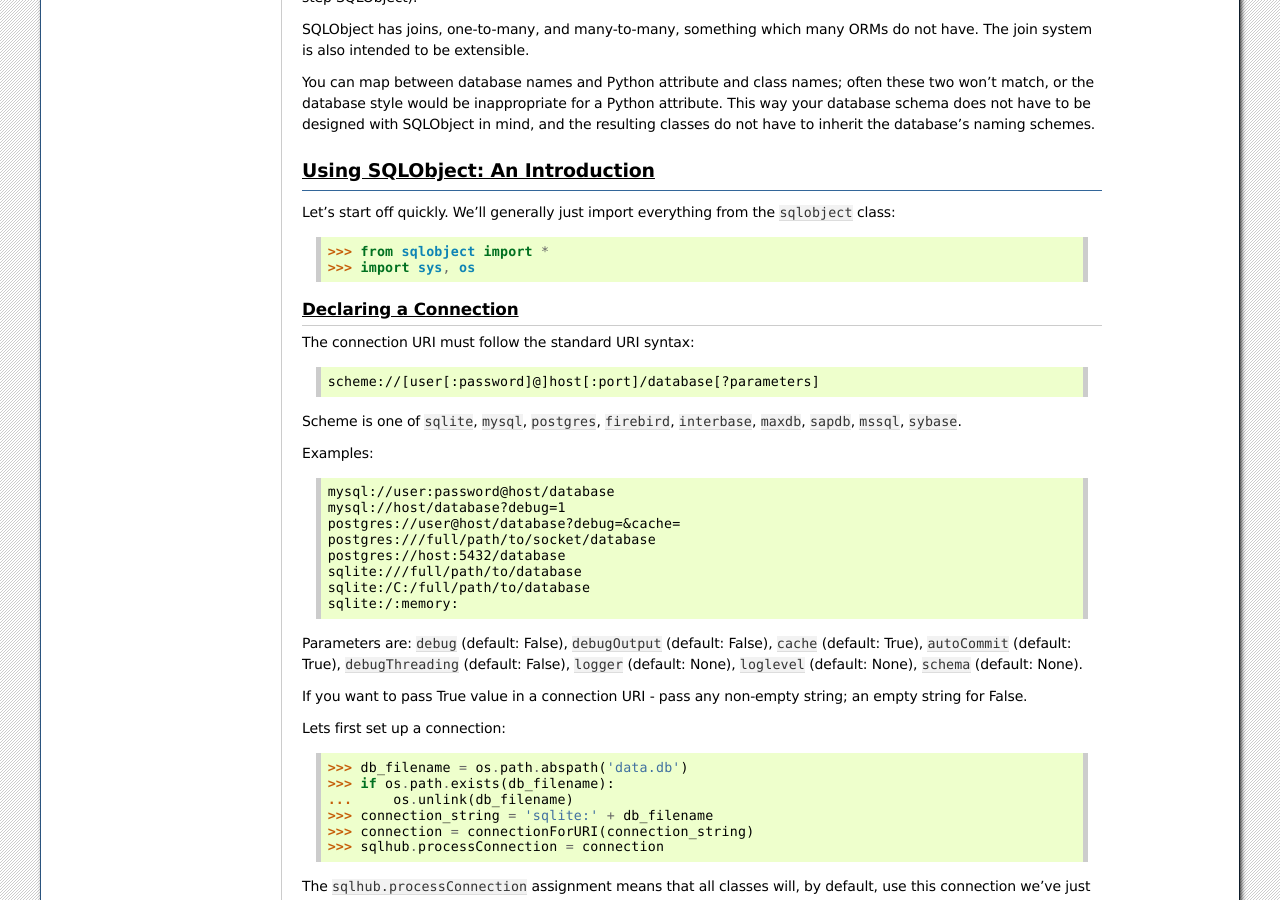
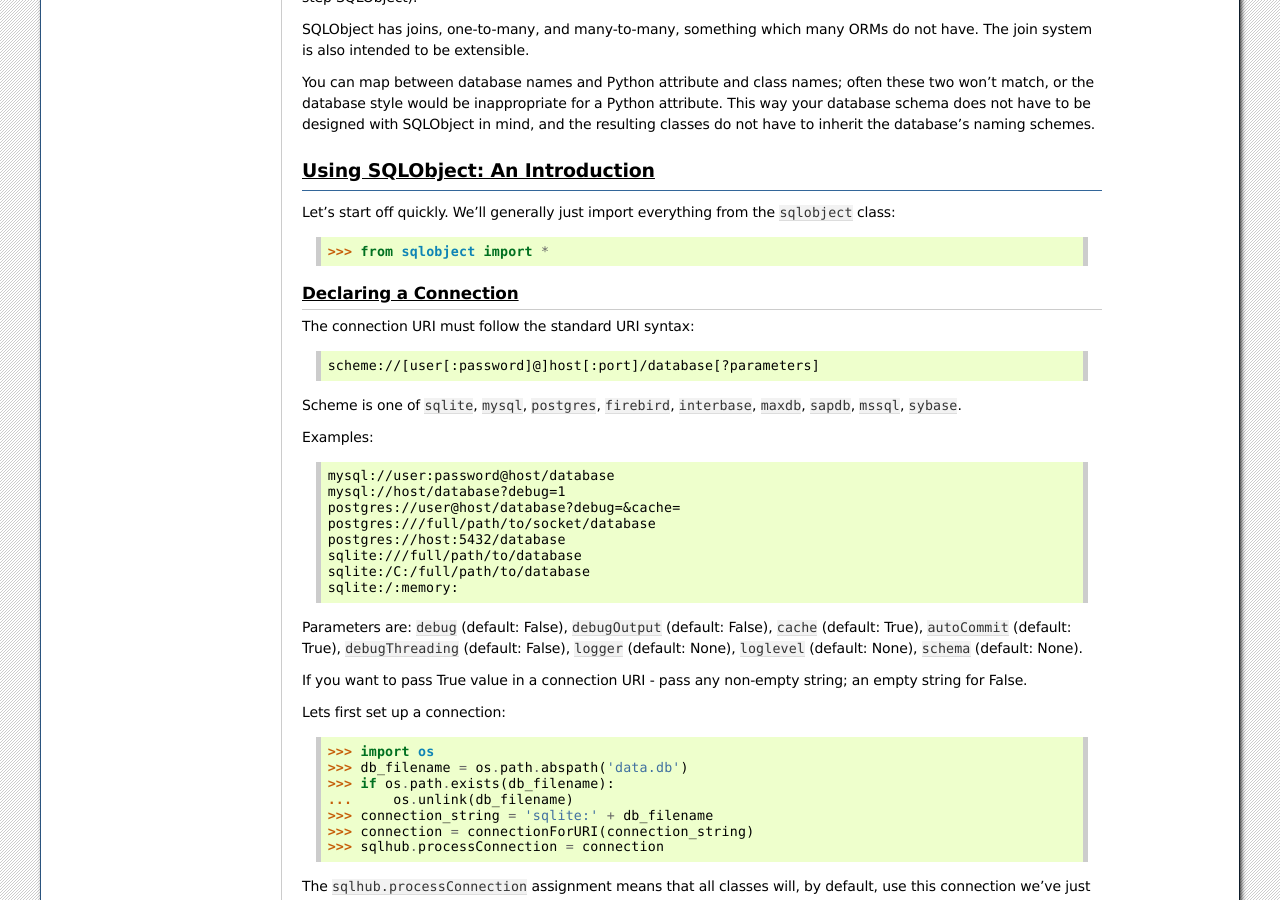
Before and after one commit to sqlobject/sqlobject, a Sphinx documentation site: the page built from docs/SQLObject.rst, in a window 1280 px wide and 900 px high, scrolled down 2700 px. Built offline with Sphinx 7.4.7, drawn with Linux system fonts in a browser that asks for light colours; some of the changed lines change nothing that is shown.

Commit message:
Update main docs: clarify import examples
[skip ci]

```diff
--- a/docs/SQLObject.rst
+++ b/docs/SQLObject.rst
@@ -143,7 +143,6 @@
 the ``sqlobject`` class::
 
     >>> from sqlobject import *
-    >>> import sys, os
 
 Declaring a Connection
 ----------------------
@@ -177,6 +176,7 @@
 
 Lets first set up a connection::
 
+    >>> import os
     >>> db_filename = os.path.abspath('data.db')
     >>> if os.path.exists(db_filename):
     ...     os.unlink(db_filename)
```
